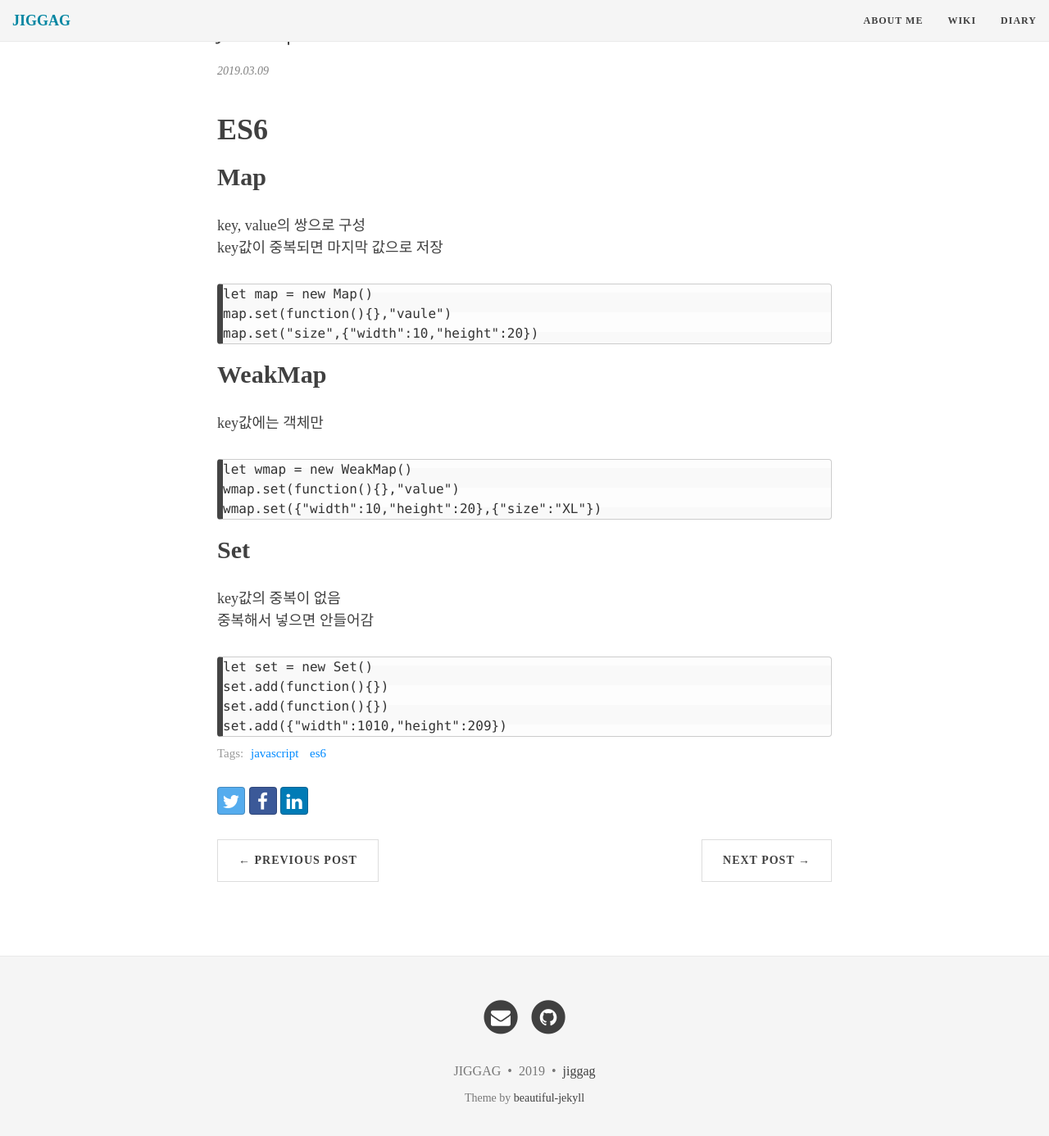
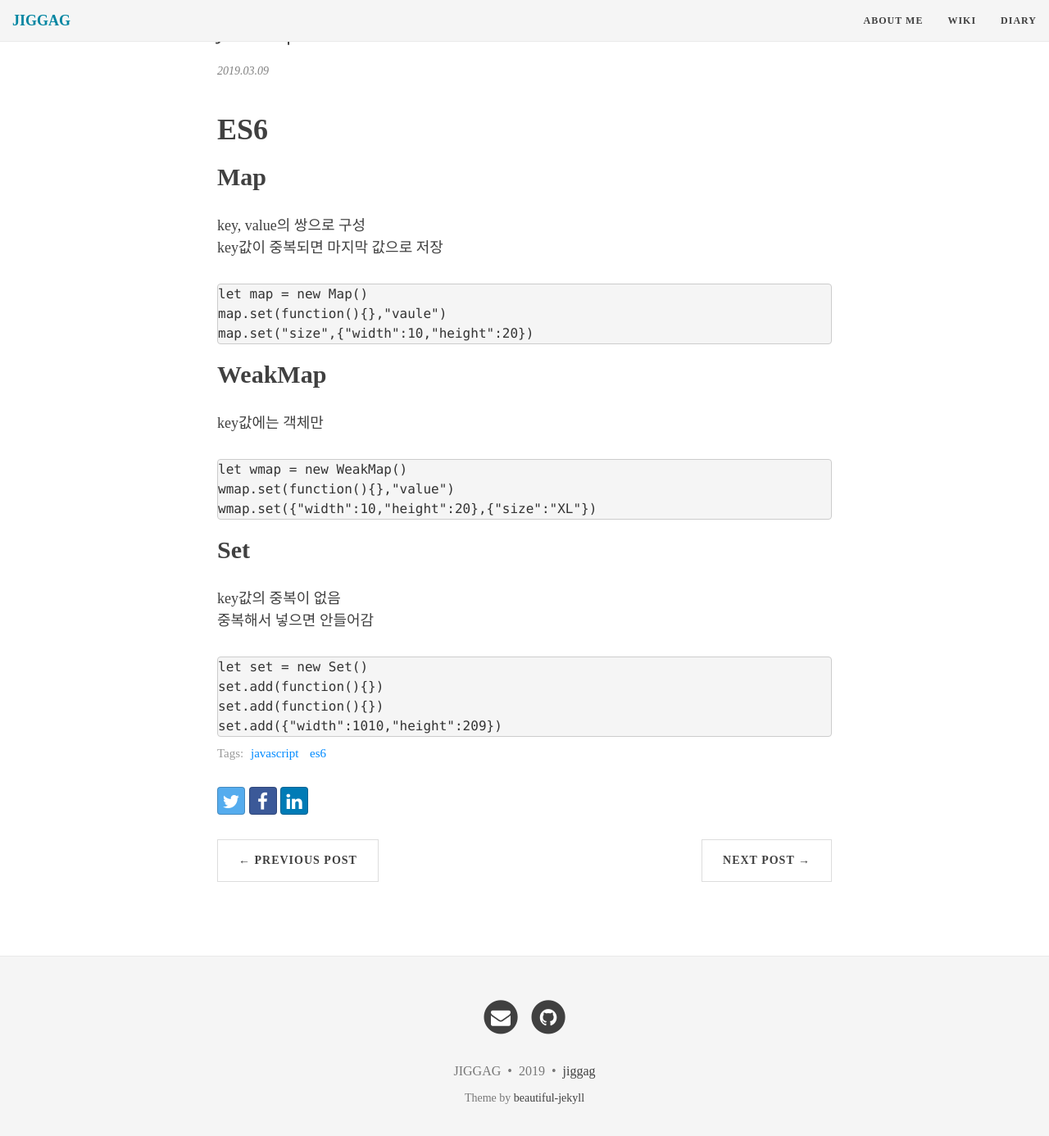
Before and after one commit to jiggag/jiggag.github.io, a Jekyll site: the page built from _posts/2019-03/2019-03-09-es6.md, in a window 1280 px wide and 1400 px high, scrolled down 168 px. Shown: the top 1386 px of the window at 82% size. Built offline with Jekyll 4.4.1, drawn with Linux system fonts in a browser that asks for light colours; nearby versions of some CDN libraries; comment, search, counter and statistics services are not loaded.

Commit message:
Update main.css

```diff
--- a/css/main.css
+++ b/css/main.css
@@ -696,16 +696,16 @@
   white-space: pre;
 }
 pre.highlight, .highlight > pre, td.code pre {
-  background-color: #FAFAFA;
-  background-image: linear-gradient(#F9F9F9 50%, #FDFDFD 50%);
-  background-repeat: repeat;
-  background-size: 3em 3em;
-  background-position: 0px 10px;
-  border-left: 7px solid #444;
+  // background-color: #FAFAFA;
+  // background-image: linear-gradient(#F9F9F9 50%, #FDFDFD 50%);
+  // background-repeat: repeat;
+  // background-size: 3em 3em;
+  // background-position: 0px 10px;
+  // border-left: 7px solid #444;
 }
 code table, code table td, code table th, code table tbody, code table tr,
 td.gutter pre {
-  padding: 0;
+  padding: 10px 15px;
   border: none;
   background-color: #fff;
 }
```
